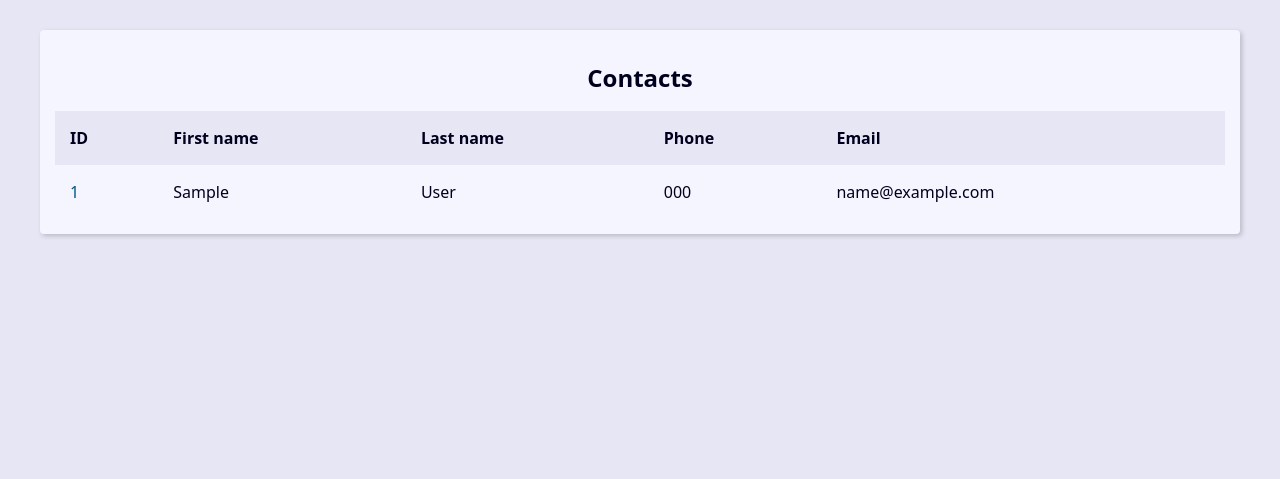
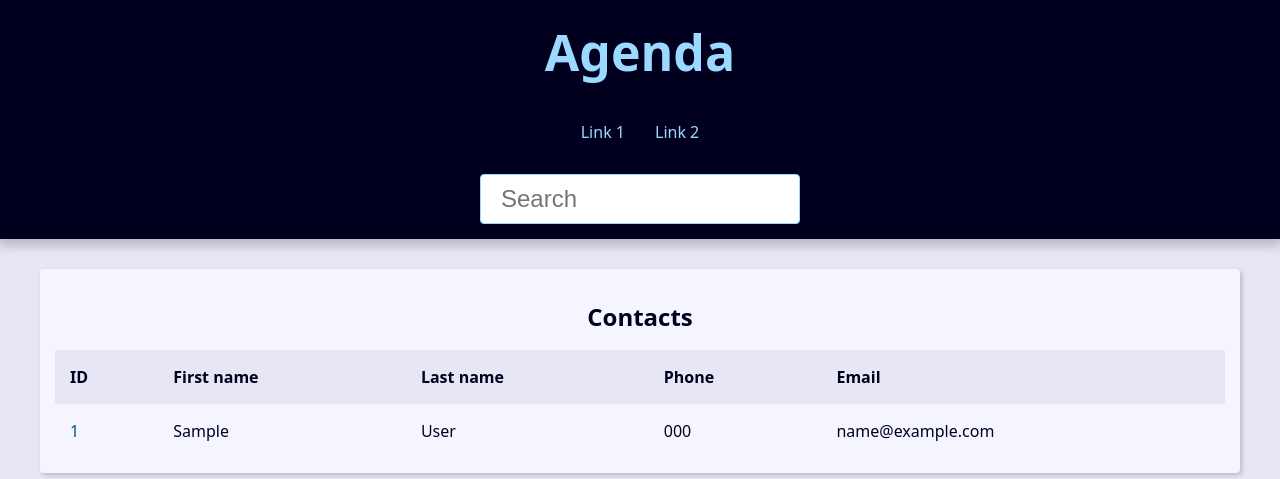
Before and after one commit to lucassmtt/DjangoAgenda, a Django app: page / in a window 1280 px wide. Shown: the top 479 px of the page. Run offline with Django 4.2, Linux system fonts and the light colour scheme; tables that the repository leaves empty hold one stand-in row (values such as "Sample post").

Commit message:
Using filter to searching...

```diff
--- a/base_template/global/base.html
+++ b/base_template/global/base.html
@@ -1,13 +1,10 @@
-{% load static %}
 <!DOCTYPE html>
-<html lang="en">
+<html lang="pt-br">
 <head>
-    <meta charset="UTF-8">
-    <meta name="viewport" content="width=device-width, initial-scale=1.0">
-    <title>Document</title>
-    <link rel="stylesheet" href='{% static 'global/css/style.css' %}'>
+{% include 'global/partials/_head.html' %}
 </head>
 <body>
+    {% include 'global/partials/_header.html' %}
     <main class="content">
         {% block content %} {% endblock content %}
     </main>
--- /dev/null
+++ b/base_template/global/partials/_head.html
@@ -0,0 +1,5 @@
+{% load static %}
+<meta charset="UTF-8">
+<meta name="viewport" content="width=device-width, initial-scale=1.0">
+<title> {{ site_title }}Agenda</title>
+<link rel="stylesheet" href="{% static 'global/css/style.css' %}">
--- /dev/null
+++ b/base_template/global/partials/_header.html
@@ -0,0 +1,29 @@
+<header class="header">
+    <h1 class="header-heading">
+        <a href="{% url "contact:index" %}" class="header-link">
+            Agenda
+        </a>
+    </h1>
+
+    <nav class="menu">
+        <ul class="menu-list">
+            <li class="menu-item">
+                <a href="" class="menu-link">
+                    Link 1
+                </a>
+            </li>
+            <li class="menu-item">
+                <a href="" class="menu-link">
+                    Link 2
+                </a>
+            </li>
+        </ul>
+    </nav>
+
+    <div class="search">
+        <form action="{% url 'contact:search' %}" method="get">
+            <input type="search" class="search-input" placeholder="Search" id="search" name="q">
+        </form>
+    </div>
+
+</header>
--- a/contact/urls.py
+++ b/contact/urls.py
@@ -7,5 +7,6 @@ app_name = 'contact'
 
 urlpatterns = [
     path('<int:contact_id>/', views.contact_view, name='contact_view'),
+    path('search/', views.search, name='search'),  # type: ignore
     path('', views.index_view, name='index'),
 ]
--- a/contact/views/contact_views.py
+++ b/contact/views/contact_views.py
@@ -1,6 +1,6 @@
-from django.shortcuts import render, get_object_or_404
 from django.http import Http404
-
+from django.shortcuts import get_object_or_404, redirect, render
+from django.db.models import Q
 from contact.models import Contact
 
 
@@ -8,7 +8,8 @@ def index_view(request):
     contacts = Contact.objects.filter(show=True).order_by('-id')[:10]
 
     context = {
-        'contacts': contacts
+        'contacts': contacts,
+        'site_title': 'Contatos - '
     }
 
     return render(
@@ -38,11 +39,44 @@ def contact_view(request, contact_id):
         Or like this:
     """
     contact = get_object_or_404(Contact, pk=contact_id, show=True)
+    # flake8: noqa
     # contact = get_object_or_404(Contact.objects.filter(pk=contact_id, show=True)) We can put the manager
+    site_title = f'{contact.first_name} {contact.last_name} - '
     return render(
         request,
         'contact/contact.html',
         {
-            'contact': contact
+            'contact': contact,
+            'site_title': site_title
         }
     )
+
+
+def search(request):
+    search_value = request.GET.get('q', '').strip()
+
+    if search_value == '':
+        return redirect('contact:index')
+
+    contacts = Contact.objects \
+        .filter(show=True) \
+        .filter(
+            Q(first_name__contains = search_value)
+            | # logic operator or
+            Q(last_name__contains = search_value) |
+            Q(phone__contains = search_value) |
+            Q(email__contains = search_value)
+            ) \
+        .order_by('-id') \
+
+
+    context = {
+        'contacts': contacts,
+        'site_title': 'Search - '
+    }
+
+    return render(
+        request,
+        'contact/index.html',
+        context
+    )
```
Also changed, not shown: contact/templates/contact/index.html (line endings or trailing spaces).
